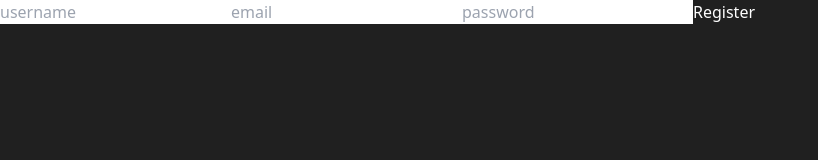
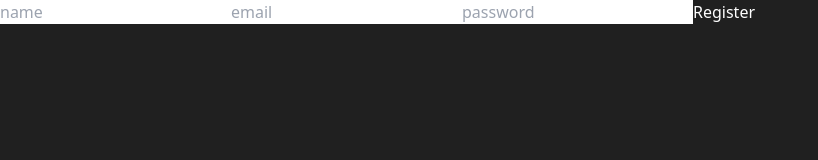
Before and after one commit to alexvargashn/react-basic-app, a React (Vite) app: page /register in a window 1280 px wide. Shown: the top 160 px of the page, without its empty margins (0-818 px from the left). Built offline with nearby package versions, Linux system fonts and the light colour scheme.

Commit message:
User register structure seted

```diff
--- a/package.json
+++ b/package.json
@@ -10,6 +10,7 @@
     "preview": "vite preview"
   },
   "dependencies": {
+    "axios": "^1.6.2",
     "react": "^18.2.0",
     "react-dom": "^18.2.0",
     "react-hook-form": "^7.48.2",
--- /dev/null
+++ b/src/api/auth.js
@@ -0,0 +1,5 @@
+import axios from 'axios'
+
+const API = 'http://localhost:8080/api';
+
+export const registerRequest = user => axios.post(`${API}/users`, user, );
--- a/src/pages/LoginPage.jsx
+++ b/src/pages/LoginPage.jsx
@@ -2,12 +2,12 @@ import React from 'react'
 import { useForm } from 'react-hook-form'
 
 const LoginPage = () => {
-    const {} = useForm();
-  return (
-    <div>
+    const { register } = useForm();
+    return (
+        <div>
 
-    </div>
-  )
+        </div>
+    )
 }
 
 export default LoginPage
--- a/src/pages/RegisterPage.jsx
+++ b/src/pages/RegisterPage.jsx
@@ -1,16 +1,22 @@
 import React from 'react'
 import { useForm } from 'react-hook-form'
+import { registerRequest } from '../api/auth'
 
 const RegisterPage = () => {
     const { register, handleSubmit } = useForm()
 
+    const onSubmit = handleSubmit( async (values) => {
+        const res = await registerRequest(values);
+        console.log(res);
+    })
+
     return (
         <div className='bg-zinc-800 max-w-md p-10 rounded-md'>
-            <form onSubmit={ handleSubmit( (values) => { console.log(values) })}>
+            <form onSubmit={ onSubmit }>
                 <input
                     className='w-full bg-zinc-700 text-white px-4 py-2 rounded-md my-2'
-                    type="text" placeholder='username'
-                    {...register('username', { required: true })} />
+                    type="text" placeholder='name'
+                    {...register('name', { required: true })} />
                 <input
                     className='w-full bg-zinc-700 text-white px-4 py-2 rounded-md my-2'
                     type="email" placeholder='email'
```
Also changed, not shown: 1 other file (tests, documents, lock files or other folders).
